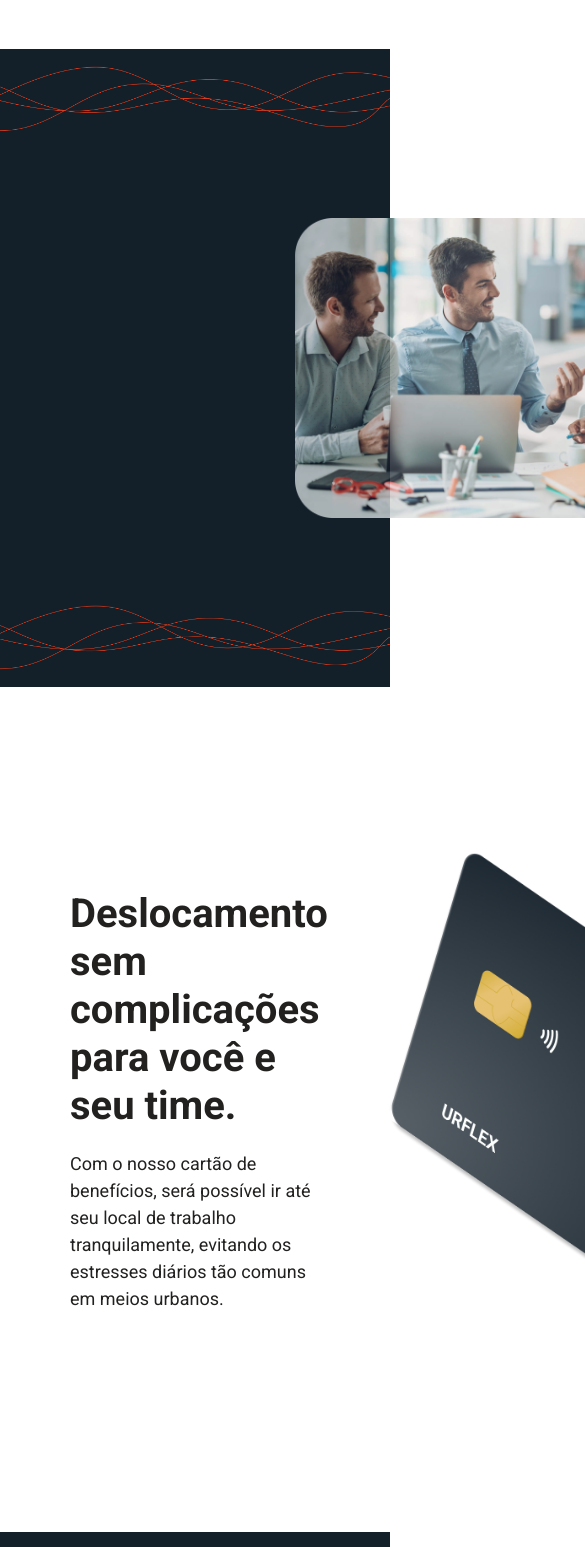
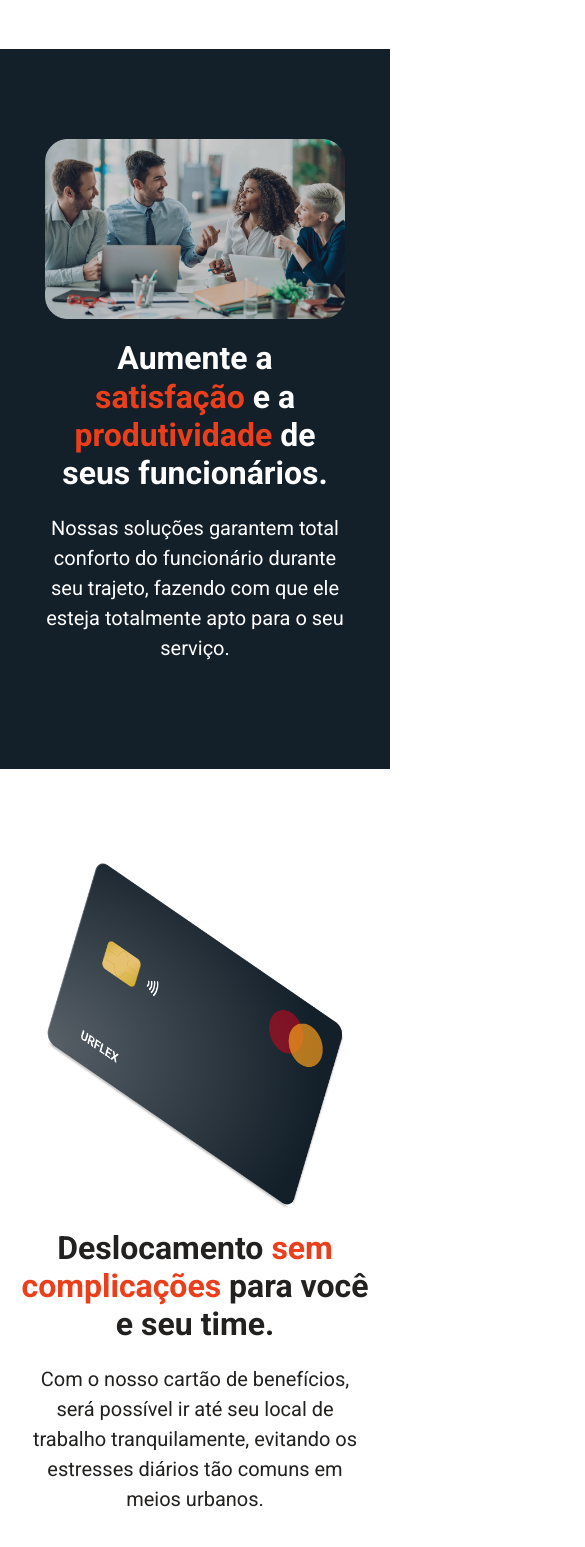
Before and after one commit to Urflex-Beneficios-Corporativos/urflex-landing-page, a React (Create React App) app: page / in a window 390 px wide. Shown: the part 2540-4087 px from the top of the page, 585 px wide, since content can reach past the window. Built offline with nearby package versions, Linux system fonts and the light colour scheme.

Commit message:
responsividade

```diff
--- a/src/components/FirstSession/index.jsx
+++ b/src/components/FirstSession/index.jsx
@@ -6,15 +6,15 @@
 const FirstSession = () => {
   return (
     <Container>
-      <LinesImage src={linesImage} alt="Linhas decorativas" />
+      <LinesImage src={linesImage} alt="Linhas decorativas" className="lines" />
       <ContentContainer>
-        <Image src={comfortImage} alt="Imagem de conforto" />
+        <Image src={comfortImage} alt="Imagem de conforto" className="comfort-image" />
         <TextContainer>
           <Title>Aumente a <span style={{ color: '#EB3E1B' }}>satisfação</span> e a <span style={{ color: '#EB3E1B' }}>produtividade</span> de seus funcionários.</Title>
           <Description>Nossas soluções garantem total conforto do funcionário durante seu trajeto, fazendo com que ele esteja totalmente apto para o seu serviço.</Description>
         </TextContainer>
       </ContentContainer>
-      <LinesImage src={linesImage} alt="Linhas decorativas" />
+      <LinesImage src={linesImage} alt="Linhas decorativas" className="lines" />
     </Container>
   );
 };
--- a/src/components/FirstSession/styles.js
+++ b/src/components/FirstSession/styles.js
@@ -7,43 +7,79 @@
   padding: 10px 0px;
   background-color: #131F29;
   color: #ffffff;
+
+ @media (max-width: 768px) {
+    padding: 90px 0px;
+  }
+
 `;
 
 export const LinesImage = styled.img`
   width: 100%;
+
+  @media (max-width: 768px) {
+    display: none;
+  }
 `;
 
 export const ContentContainer = styled.div`
   display: flex;
   justify-content: space-evenly;
   align-items: center;
-  padding: 0 200px;
   width: 100%;
+  max-width: 1200px;
+
+  @media (max-width: 768px) {
+    flex-direction: column;
+    padding: 0 0px;
+  }
 `;
 
 export const TextContainer = styled.div`
   flex: 1;
   text-align: justify;
   margin-left: 40px;
-  margin-right: 60px;
+  margin-right: 40px;
   max-width: 600px;
+
+  @media (max-width: 768px) {
+    text-align: center;
+    max-width: 100%;
+  }
 `;
 
 export const Title = styled.h2`
   font-size: 40px;
   font-weight: bold;
   text-align: left;
+
+  @media (max-width: 768px) {
+    font-size: 32px;
+    text-align: center;
+
+  }
 `;
 
 export const Description = styled.p`
   font-size: 18px;
   margin-top: 20px;
   text-align: left;
+
+  @media (max-width: 768px) {
+    text-align: center;
+    font-size: 20px;
+  }
 `;
 
 export const Image = styled.img`
-  max-width: 500px;
+
+  max-width: 450px;
   margin-left: 100px;
-  margin-right: 20px;
+  margin-right: 50px;
 
+  @media (max-width: 768px) {
+    margin: 0 auto 20px auto;
+    width: 100%;
+    max-width: 300px;
+  }
 `;
--- a/src/components/SecondSession/index.jsx
+++ b/src/components/SecondSession/index.jsx
@@ -7,10 +7,14 @@
     <Container>
       <ContentContainer>
         <TextContainer>
-          <Title>Deslocamento sem complicações para você e seu time.</Title>
-          <Description>Com o nosso cartão de benefícios, será possível ir até seu local de trabalho tranquilamente, evitando os estresses diários tão comuns em meios urbanos.</Description>
+          <Title>
+            Deslocamento <span className="highlight">sem complicações</span> para você e seu time.
+          </Title>
+          <Description>
+            Com o nosso cartão de benefícios, será possível ir até seu local de trabalho tranquilamente, evitando os estresses diários tão comuns em meios urbanos.
+          </Description>
         </TextContainer>
-        <Image src={cardImage} alt="Imagem do cartão" />
+        <Image src={cardImage} alt="Imagem do cartão" className="card-image" />
       </ContentContainer>
     </Container>
   );
--- a/src/components/SecondSession/styles.js
+++ b/src/components/SecondSession/styles.js
@@ -7,6 +7,11 @@
   padding: 160px 10px;
   background-color: #ffffff;
   color: #222120;
+
+  @media (max-width: 768px) {
+    padding: 90px 0px;
+  }
+
 `;
 
 export const ContentContainer = styled.div`
@@ -15,29 +20,64 @@
   align-items: center;
   width: 100%;
   max-width: 1200px;
+
+  @media (max-width: 768px) {
+    flex-direction: column;
+    padding: 0 20px;
+  }
 `;
 
 export const TextContainer = styled.div`
+  order: 1;
   flex: 1;
   text-align: justify;
   margin-left: 60px;
   margin-right: 40px;
+
+  @media (max-width: 768px) {
+    order: 2;
+    margin: 0 0;
+    text-align: center;
+    max-width: 100%;
+  }
 `;
 
 export const Title = styled.h2`
   font-size: 40px;
   font-weight: bold;
   text-align: left;
+
+  @media (max-width: 768px) {
+    font-size: 32px;
+    text-align: center;
+
+    .highlight {
+      color: #EB3E1B;
+      }
+  }
 `;
 
 export const Description = styled.p`
   font-size: 18px;
   margin-top: 20px;
   text-align: left;
+
+  @media (max-width: 768px) {
+    text-align: center;
+    font-size: 20px;
+  }
 `;
 
 export const Image = styled.img`
-  max-width: 450px;
+  order: 2;
+  max-width: 500px;
   margin-left: 20px;
   margin-right: 50px;
+
+  @media (max-width: 768px) {
+    order: 1;
+    margin: 0 auto 20px auto;
+    width: 100%;
+    max-width: 300px;
+  }
 `;
```
